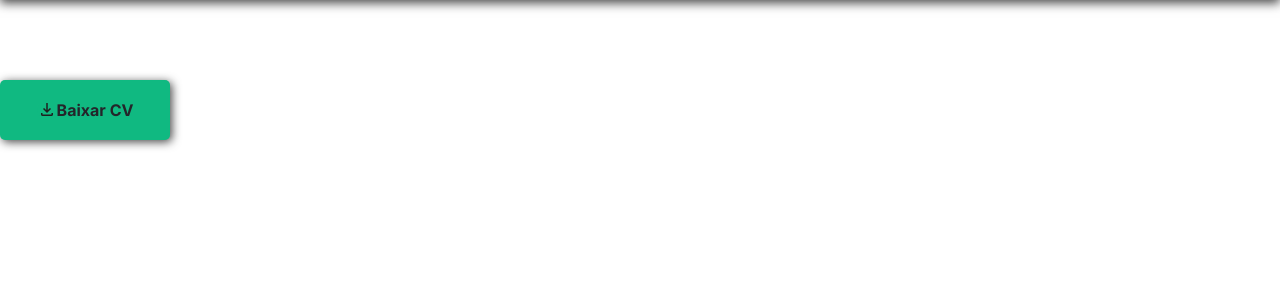
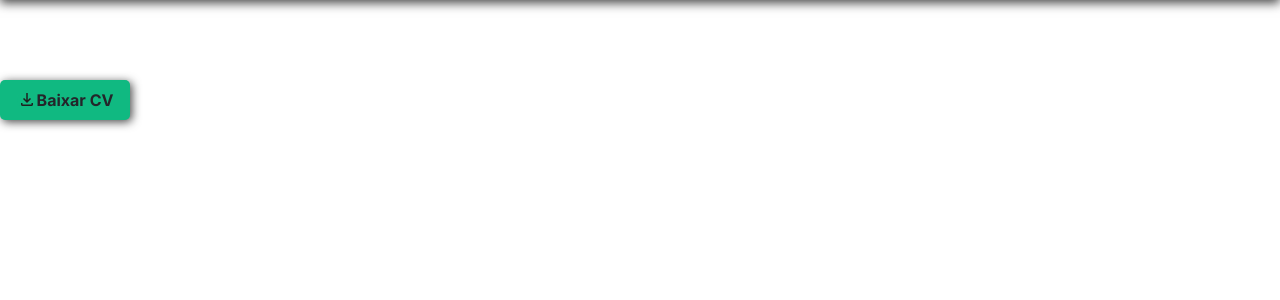
Before and after one commit to Jefersonboaventura/htmlcss, a PHP site: page / in a window 1280 px wide. Shown: the part 56-356 px from the top of the page. Run offline with PHP 8.4, Linux system fonts and the light colour scheme.

Commit message:
novos ajustes

```diff
--- a/mediaquerie/ex026/menu/landscape.css
+++ b/mediaquerie/ex026/menu/landscape.css
@@ -18,6 +18,6 @@
 }
 
 .btn-download{
-    width: 170px;
-    height: 60px;
+    width: 130px;
+    height: 40px;
 }
--- a/mediaquerie/ex026/menu/mobile.css
+++ b/mediaquerie/ex026/menu/mobile.css
@@ -91,9 +91,6 @@ nav-links li:last-child{
     align-items: center;
     flex-direction: column;
 }
-.apresentação{
-    width: 95%;
-}
 
 .foto-perfil{
     width: 100px;
@@ -107,7 +104,7 @@ nav-links li:last-child{
 .apresentação p{
     display: block;
     font-family: 'inter', sans-serif;
-    font-size: 1rem;
+    font-size: 0.9rem;
     color: #dddddd;
     text-align: justify;
     line-height: 1.5rem;
```
